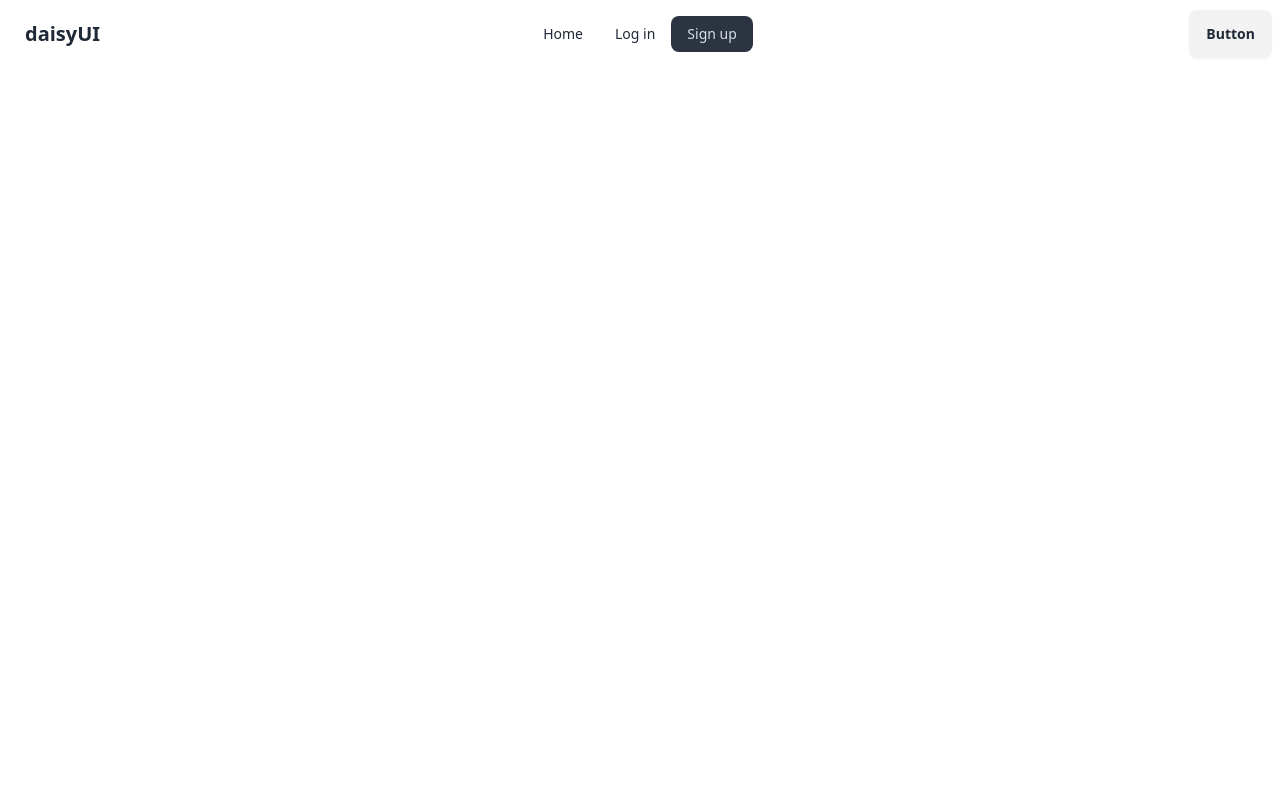
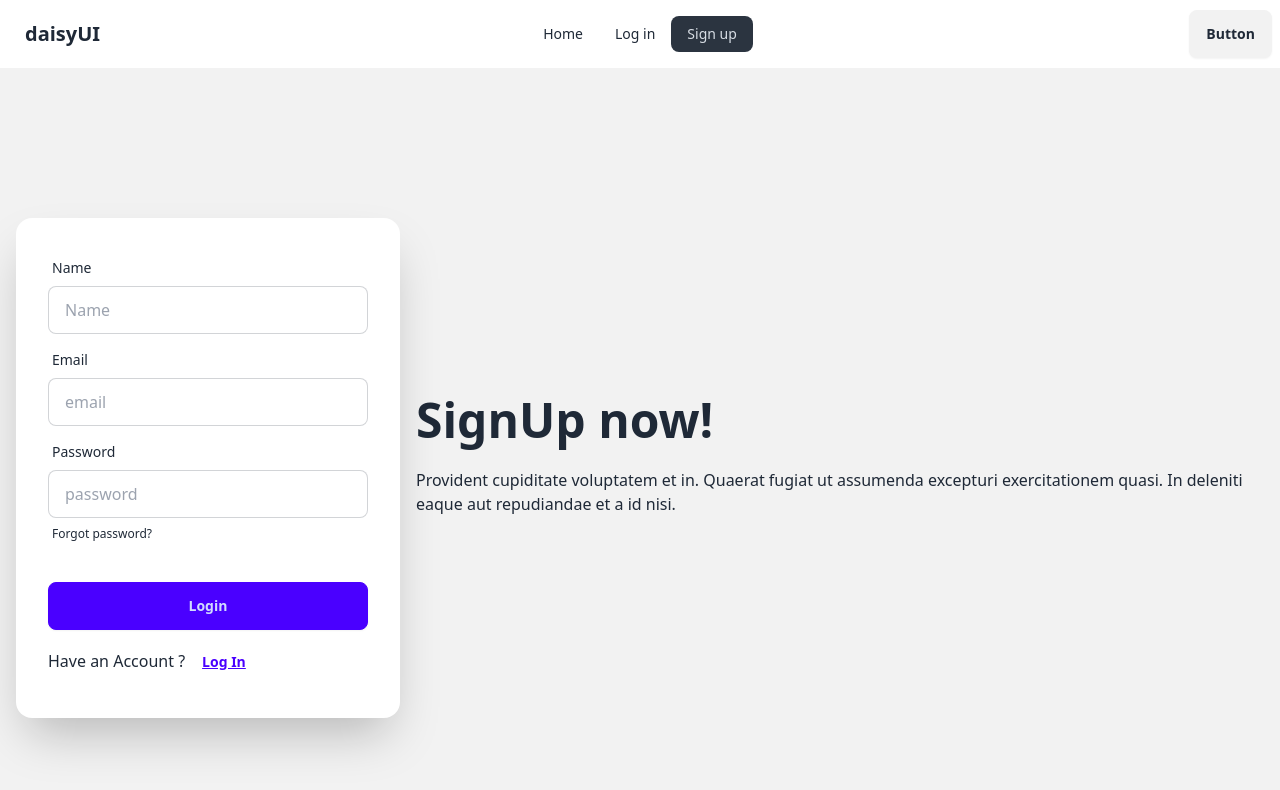
Before and after one commit to OHshajim/Combination-of-firebase-router, a React (Vite) app: page /signup in a window 1280 px wide. Shown: the top 790 px of the page. Built offline with nearby package versions, Linux system fonts and the light colour scheme.

Commit message:
Login and sign up set

```diff
--- a/src/Components/Login.jsx
+++ b/src/Components/Login.jsx
@@ -1,8 +1,45 @@
+import { Link } from "react-router-dom";
 
 const Login = () => {
+    const handleLogin = e=>{
+        e.preventDefault()
+
+    }
     return (
         <div>
-
+            <div className="hero min-h-screen bg-base-200">
+                <div className="hero-content flex-col lg:flex-row-reverse">
+                    <div className="text-center lg:text-left">
+                        <h1 className="text-5xl font-bold">Login now!</h1>
+                        <p className="py-6">Provident cupiditate voluptatem et in. Quaerat fugiat ut assumenda excepturi exercitationem quasi. In deleniti eaque aut repudiandae et a id nisi.</p>
+                    </div>
+                    <div className="card shrink-0 w-full max-w-sm shadow-2xl bg-base-100">
+                        <form className="card-body" onSubmit={handleLogin}>
+                            <div className="form-control">
+                                <label className="label">
+                                    <span className="label-text">Email</span>
+                                </label>
+                                <input type="email" name="email" placeholder="email" className="input input-bordered" required />
+                            </div>
+                            <div className="form-control">
+                                <label className="label">
+                                    <span className="label-text">Password</span>
+                                </label>
+                                <input type="password" name="password" placeholder="password" className="input input-bordered" required />
+                                <label className="label">
+                                    <a href="#" className="label-text-alt link link-hover">Forgot password?</a>
+                                </label>
+                            </div>
+                            <div className="form-control mt-6">
+                                <button className="btn btn-primary">Login</button>
+                            </div>
+                            <div>
+                                <p>New here ? Please<Link to="/signup"><button className="btn btn-link">Sign up</button></Link></p>
+                            </div>
+                        </form>
+                    </div>
+                </div>
+            </div>
         </div>
     );
 };
--- a/src/Components/Signup.jsx
+++ b/src/Components/Signup.jsx
@@ -1,9 +1,54 @@
 
+import {Link} from "react-router-dom";
 const Signup = () => {
+    const handleSignUp = e=>{
+                e.preventDefault()
+
+            }
     return (
         <div>
 
-        </div>
+                <div className="hero min-h-screen bg-base-200">
+                    <div className="hero-content flex-col lg:flex-row-reverse">
+                        <div className="text-center lg:text-left">
+                            <h1 className="text-5xl font-bold">SignUp now!</h1>
+                            <p className="py-6">Provident cupiditate voluptatem et in. Quaerat fugiat ut assumenda excepturi exercitationem quasi. In deleniti eaque aut repudiandae et a id nisi.</p>
+                        </div>
+                        <div className="card shrink-0 w-full max-w-sm shadow-2xl bg-base-100">
+                            <form className="card-body" onSubmit={handleSignUp}>
+                                <div className="form-control">
+                                    <label className="label">
+                                        <span className="label-text">Name</span>
+                                    </label>
+                                    <input type="text" name="Name" placeholder="Name" className="input input-bordered" required />
+                                </div>
+                                <div className="form-control">
+                                    <label className="label">
+                                        <span className="label-text">Email</span>
+                                    </label>
+                                    <input type="email" name="email" placeholder="email" className="input input-bordered" required />
+                                </div>
+                                <div className="form-control">
+                                    <label className="label">
+                                        <span className="label-text">Password</span>
+                                    </label>
+                                    <input type="password" name="password" placeholder="password" className="input input-bordered" required />
+                                    <label className="label">
+                                        <a href="#" className="label-text-alt link link-hover">Forgot password?</a>
+                                    </label>
+                                </div>
+                                <div className="form-control mt-6">
+                                    <button className="btn btn-primary">Login</button>
+                                </div>
+                                <div>
+                                    <p>Have an Account ?<Link to="/login"><button className="btn btn-link">Log In</button></Link></p>
+                                </div>
+                            </form>
+                        </div>
+                    </div>
+                </div>
+            </div>
+
     );
 };
 
```
